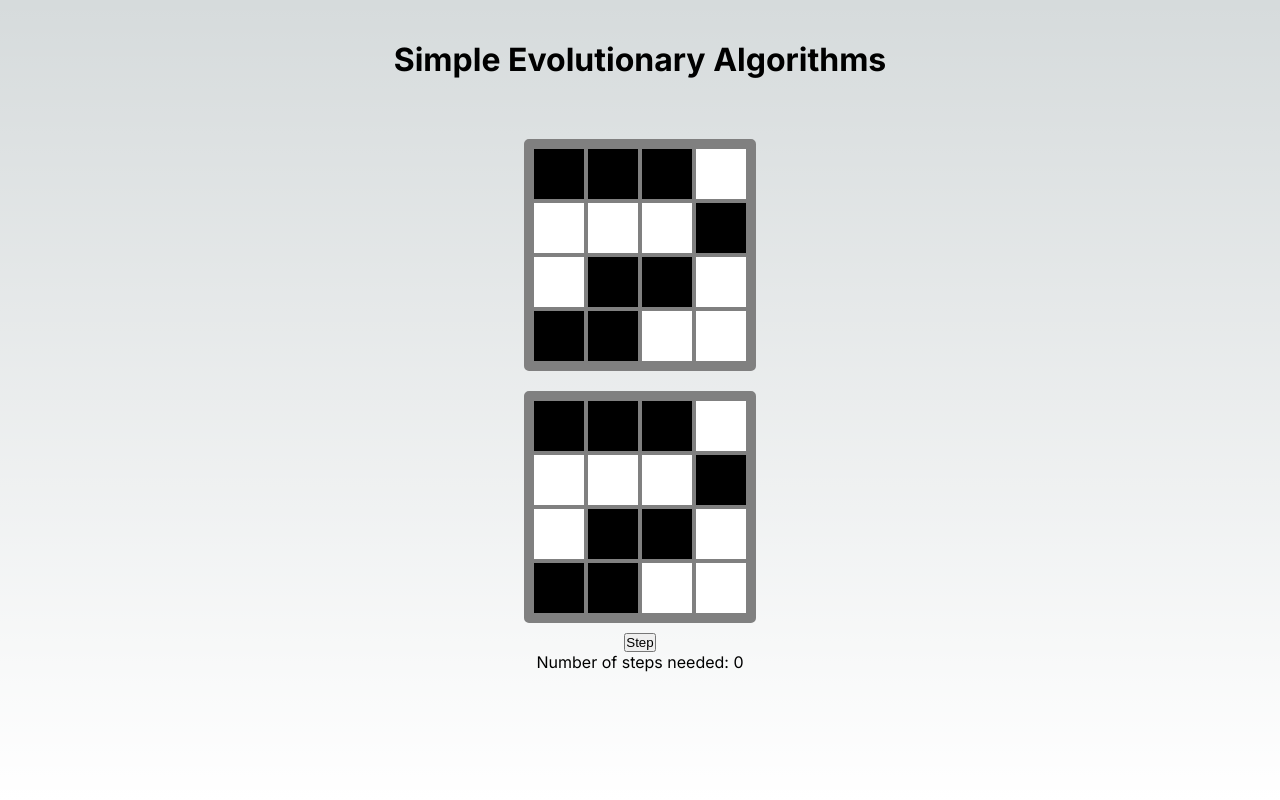
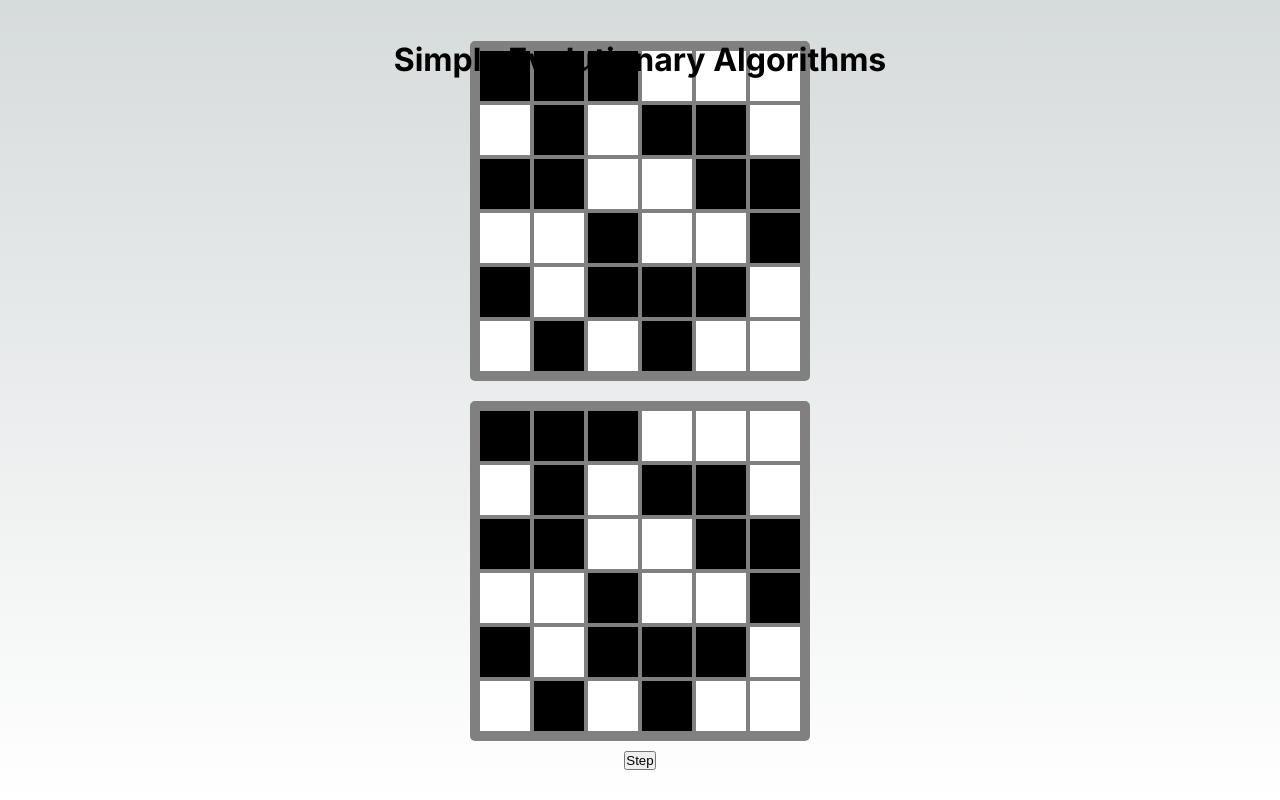
Before and after one commit to DanielC04/EA_visualizer, a Next.js app: page / in a window 1280 px wide. Built offline with nearby package versions, Linux system fonts and the light colour scheme.

Commit message:
trigger re deploy

```diff
--- a/app/page.tsx
+++ b/app/page.tsx
@@ -9,8 +9,8 @@ import { generateRandomIndividuum } from './logic/helpers';
 
 
 export default function Home() {
-  const [individuum, updateIndividuum] = useState(generateRandomIndividuum(16));
-  const [numOfSteps, setNumOfSteps] = useState(0);
+  const [individuum, updateIndividuum] = useState(generateRandomIndividuum(36));
+  // const [numOfSteps, setNumOfSteps] = useState(0);
 
   return (
     <main className="main-page">
@@ -19,9 +19,9 @@ export default function Home() {
       <Display  value={individuum} />
       <button onClick={() => {
         updateIndividuum(randomLocalSearchStep(individuum, oneMax));
-        setNumOfSteps(numOfSteps + 1);
+        // setNumOfSteps(numOfSteps + 1);
       }}>Step</button>
-      <div>Number of steps needed: {numOfSteps}</div>
+      {/* <div>Number of steps needed: {numOfSteps}</div> */}
     </main>
   );
 }
```
